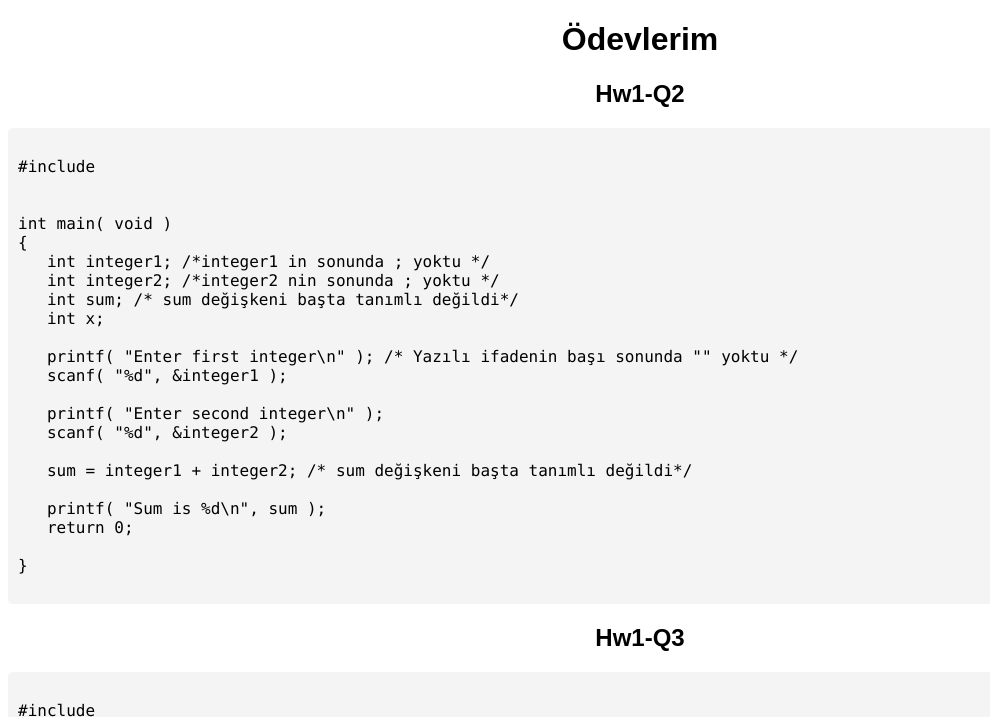
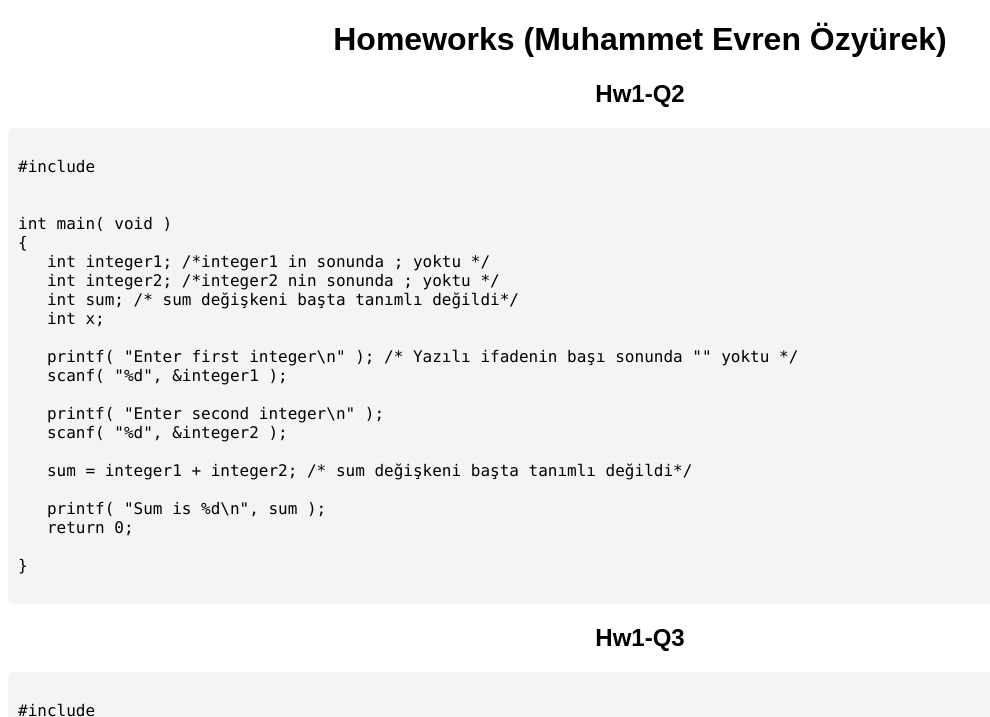
Before and after one commit to evrenoz551/muhammetevren.github.io, a plain HTML site: page index.html in a window 1280 px wide. Shown: the top 717 px of the page, without its empty margins (0-990 px from the left). Drawn offline with Linux system fonts and the light colour scheme.

Commit message:
Update index.html

```diff
--- a/index.html
+++ b/index.html
@@ -24,7 +24,7 @@
 </head>
 <body>
 
-    <h1>Ödevlerim</h1>
+    <h1>Homeworks (Muhammet Evren Özyürek)</h1>
 
     <h2>Hw1-Q2</h2>
     <pre><code>
```
